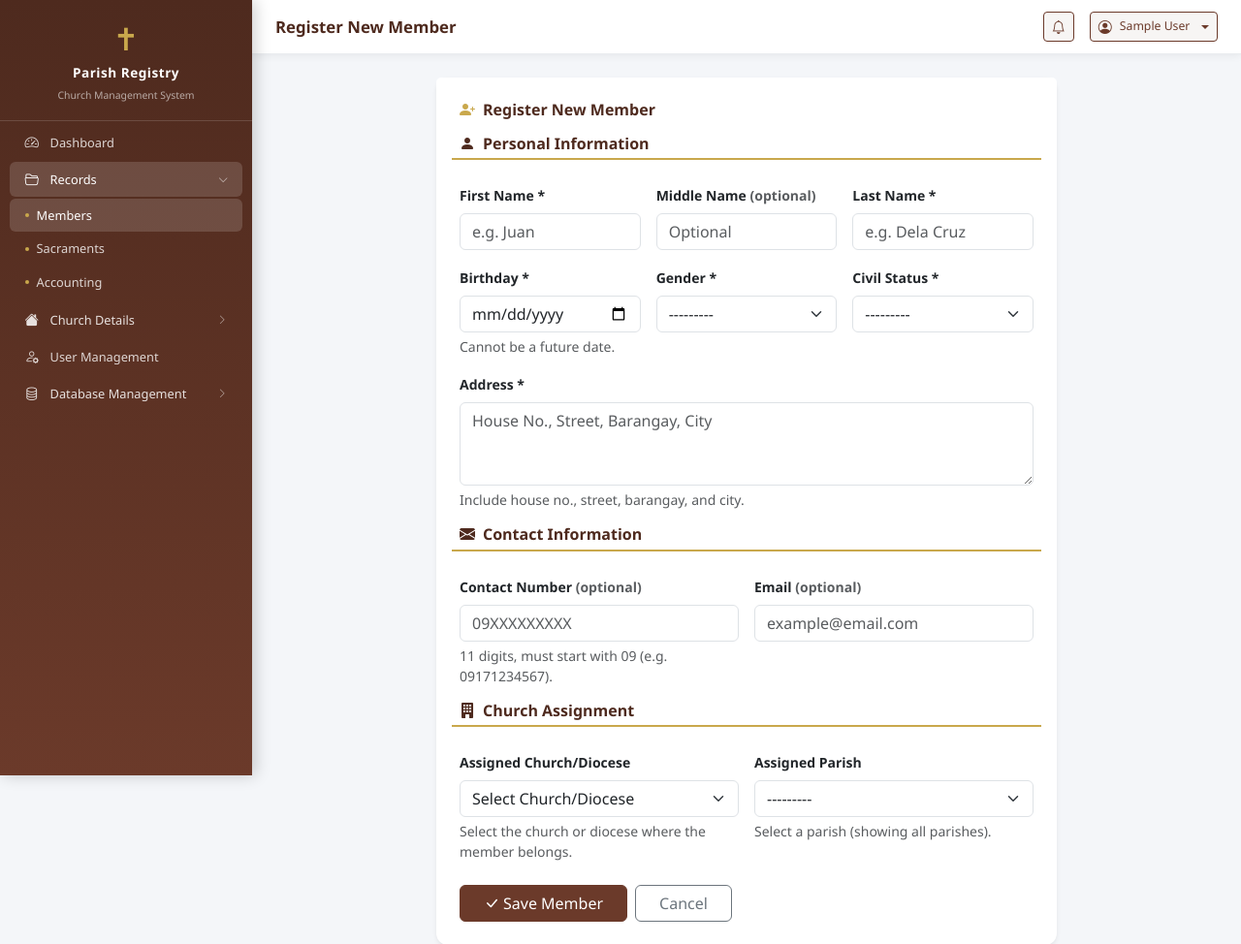
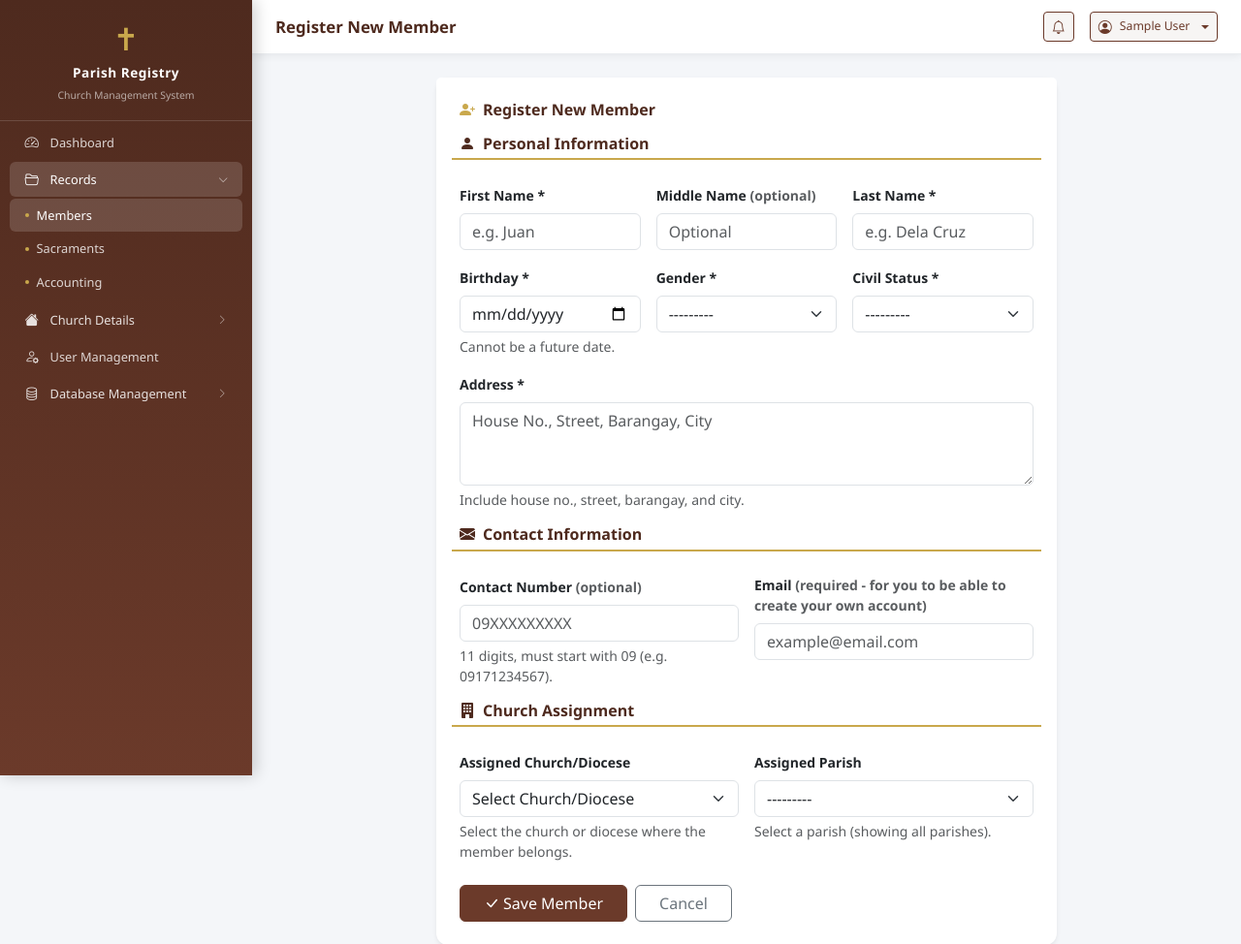
Before and after one commit to Precious143Bless/registry, a Django app: page /members/new/ in a window 1280 px wide. Shown: the top 974 px of the page at 97% size. Run offline with Django 4.2, Linux system fonts and the light colour scheme; the visitor is signed in with stand-in values (Sample User, id 1); data that the repository does not hold is empty.

Commit message:
Update email label to indicate it's required

```diff
--- a/registry/templates/registry/members/form.html
+++ b/registry/templates/registry/members/form.html
@@ -104,7 +104,7 @@
                         </div>
 
                         <div class="col-md-6">
-                            <label class="form-label fw-semibold small">Email <span class="text-muted">(optional)</span></label>
+                            <label class="form-label fw-semibold small">Email <span class="text-muted">(required - for you to be able to create your own account)</span></label>
                             {{ form.email }}
                             {% if form.email.errors %}
                                 <div class="text-danger small mt-1"><i class="bi bi-x-circle me-1"></i>{{ form.email.errors.0 }}</div>
```
